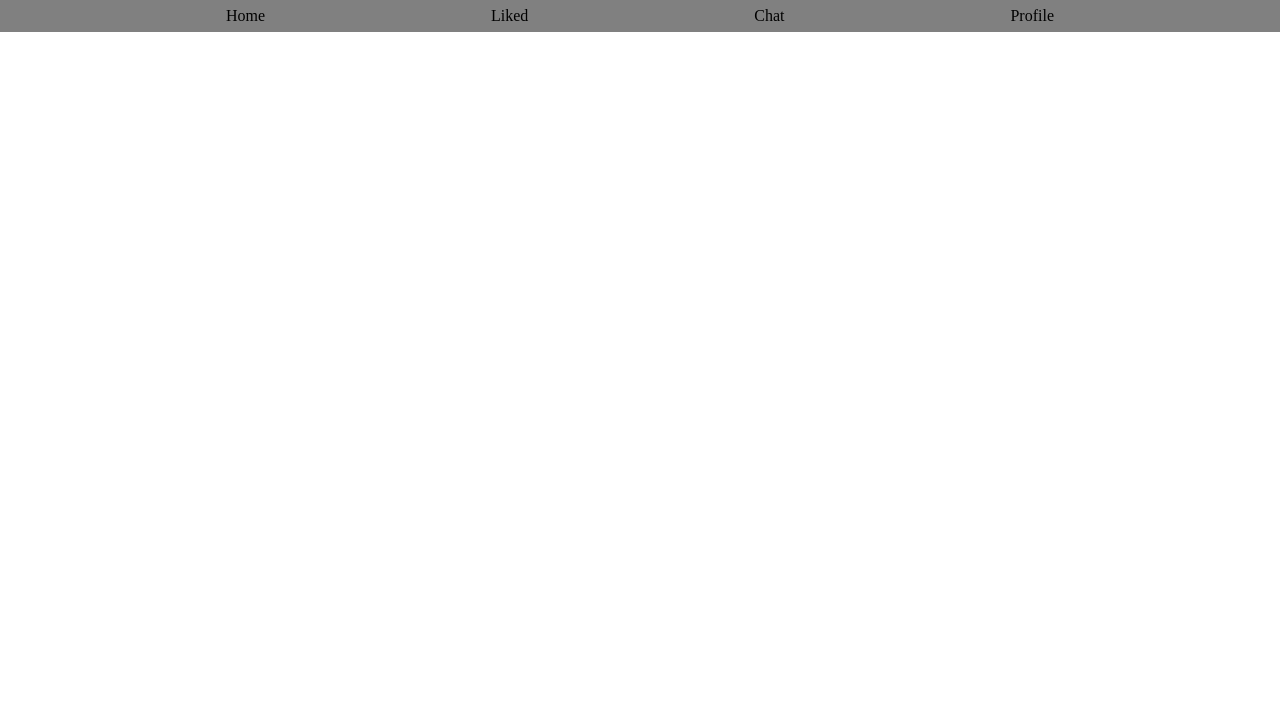
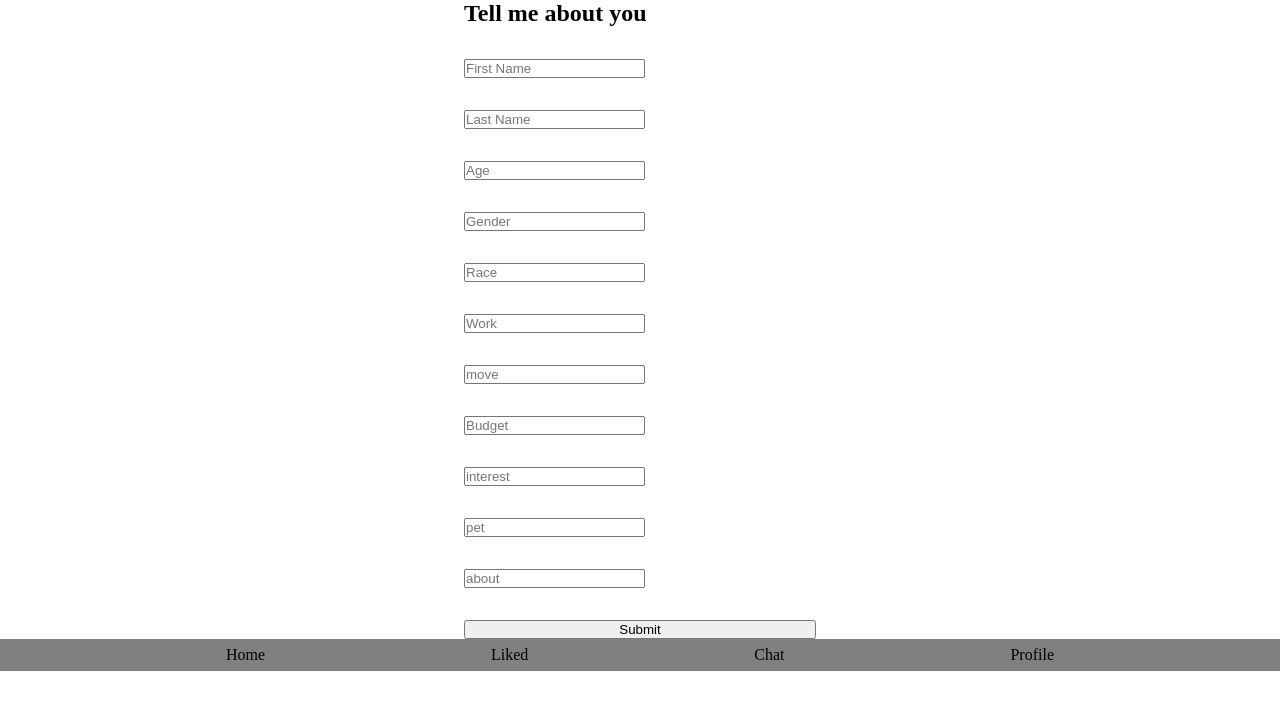
Before and after one commit to zzhao003/RoomEZ, a React (Create React App) app: page /signup in a window 1280 px wide. Shown: the top 710 px of the page. Built offline with nearby package versions, Linux system fonts and the light colour scheme.

Commit message:
adds addnewuser page

```diff
--- a/src/App.js
+++ b/src/App.js
@@ -2,15 +2,16 @@ import "./App.scss";
 import { Route, Routes } from "react-router-dom";
 
 import Navbar from "./component/Navbar/Navbar";
-import Homepage from "./page/Homepage/Homepage";
+import HomePage from "./page/HomePage/HomePage";
+import SignupPage from "./page/SignupPage/SignupPage";
 
 function App() {
   return (
     <>
       <Routes>
-        <Route path="/" element={<Homepage />} />
-        {/* <Route path="video/:videoId" element={<Home />} />
-        <Route path="upload" element={<Upload />} /> */}
+        <Route path="/" element={<HomePage />} />
+        {/* <Route path="video/:videoId" element={<Home />} /> */}
+        <Route path="signup" element={<SignupPage />} />
       </Routes>
       <Navbar />
     </>
--- a/src/component/Navbar/Navbar.js
+++ b/src/component/Navbar/Navbar.js
@@ -4,10 +4,19 @@ import "./navbar.scss";
 const Navbar = () => {
   return (
     <div className="navbar">
-      <NavLink>Home</NavLink>
+      <NavLink to="/">Home</NavLink>
       <NavLink>Liked</NavLink>
       <NavLink>Chat</NavLink>
-      <NavLink>Profile</NavLink>
+      <NavLink
+        to="signup"
+        // className={({ isActive }) =>
+        //   isActive
+        //     ? "header__navigation-item header__navigation-item--active"
+        //     : "header__navigation-item"
+        // }
+      >
+        Profile
+      </NavLink>
     </div>
   );
 };
--- /dev/null
+++ b/src/component/SignupForm/SignupForm.js
@@ -0,0 +1,71 @@
+import { useState } from "react";
+import "./signupform.scss";
+
+const SignupForm = () => {
+  const [detail, setDetail] = useState({
+    first_name: "",
+    last_name: "",
+  });
+
+  const onChangeHandler = (e) => {
+    const { name, value } = e.target;
+    setDetail((prev) => ({ ...prev, [name]: value }));
+  };
+
+  const formSubmitHander = (e) => {
+    e.preventDefault();
+    console.log("testing");
+  };
+  return (
+    <form className="form" onSubmit={formSubmitHander}>
+      <h2 className="form__title">Tell me about you</h2>
+      <div>
+        <input
+          placeholder="First Name"
+          name="first_name"
+          value={detail.first_name}
+          onChange={onChangeHandler}
+        ></input>
+      </div>
+      <div>
+        <input
+          placeholder="Last Name"
+          name="last_name"
+          value={detail.last_name}
+          onChange={onChangeHandler}
+        ></input>
+      </div>
+      <div>
+        <input placeholder="Age" name="age"></input>
+      </div>
+      <div>
+        <input placeholder="Gender" name="gender"></input>
+      </div>
+      <div>
+        <input placeholder="Race" name="race"></input>
+      </div>
+      <div>
+        <input placeholder="Work" name="work"></input>
+      </div>
+      <div>
+        <input placeholder="move" name="move"></input>
+      </div>
+      <div>
+        <input placeholder="Budget" name="budget"></input>
+      </div>
+      <div>
+        <input placeholder="interest" name="interest"></input>
+      </div>
+      <div>
+        <input placeholder="pet" name="pet"></input>
+      </div>
+      <div>
+        <input placeholder="about" name="about"></input>
+      </div>
+
+      <button type="submit">Submit</button>
+    </form>
+  );
+};
+
+export default SignupForm;
--- /dev/null
+++ b/src/component/SignupForm/signupform.scss
@@ -0,0 +1,8 @@
+.form {
+  width: 22rem;
+  margin: 0 auto;
+
+  display: flex;
+  flex-direction: column;
+  gap: 2rem;
+}
--- a/src/page/Homepage/Homepage.js
+++ b/src/page/Homepage/Homepage.js
@@ -4,21 +4,8 @@ import "./homepage.scss";
 const dummy = [
   {
     id: 1,
-    name: "James",
-    age: 27,
-    gender: "Male",
-    race: "white",
-    work: "writer",
-    budegt: 2000,
-    interest: ["soho", "LES"],
-    pet: false,
-    move: "date string",
-    about:
-      "Very easy going, clean, and works in an office 5 days a week! I work in fashion so I’m always down to hit up thrift stores, also a big foodie so always trying new restaurants in the city! I am also very independent and love alone time as well.",
-  },
-  {
-    id: 2,
-    name: "James",
+    first_name: "James",
+    last_name: "Chen",
     age: 27,
     gender: "Male",
     race: "white",
--- /dev/null
+++ b/src/page/SignupPage/SignupPage.js
@@ -0,0 +1,11 @@
+import SignupForm from "../../component/SignupForm/SignupForm";
+
+const SignupPage = () => {
+  return (
+    <>
+      <SignupForm />
+    </>
+  );
+};
+
+export default SignupPage;
```
Also changed, not shown: src/page/LikedPage/LikedPage.js (added).
